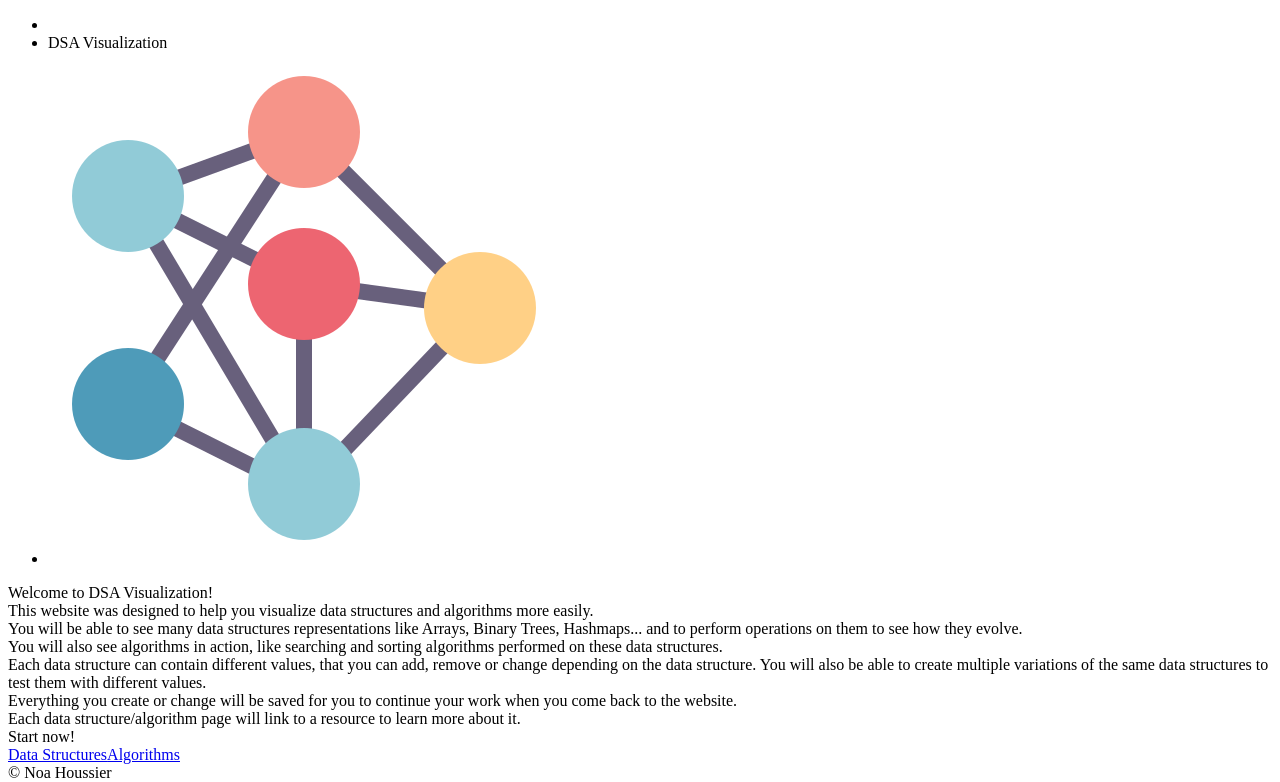
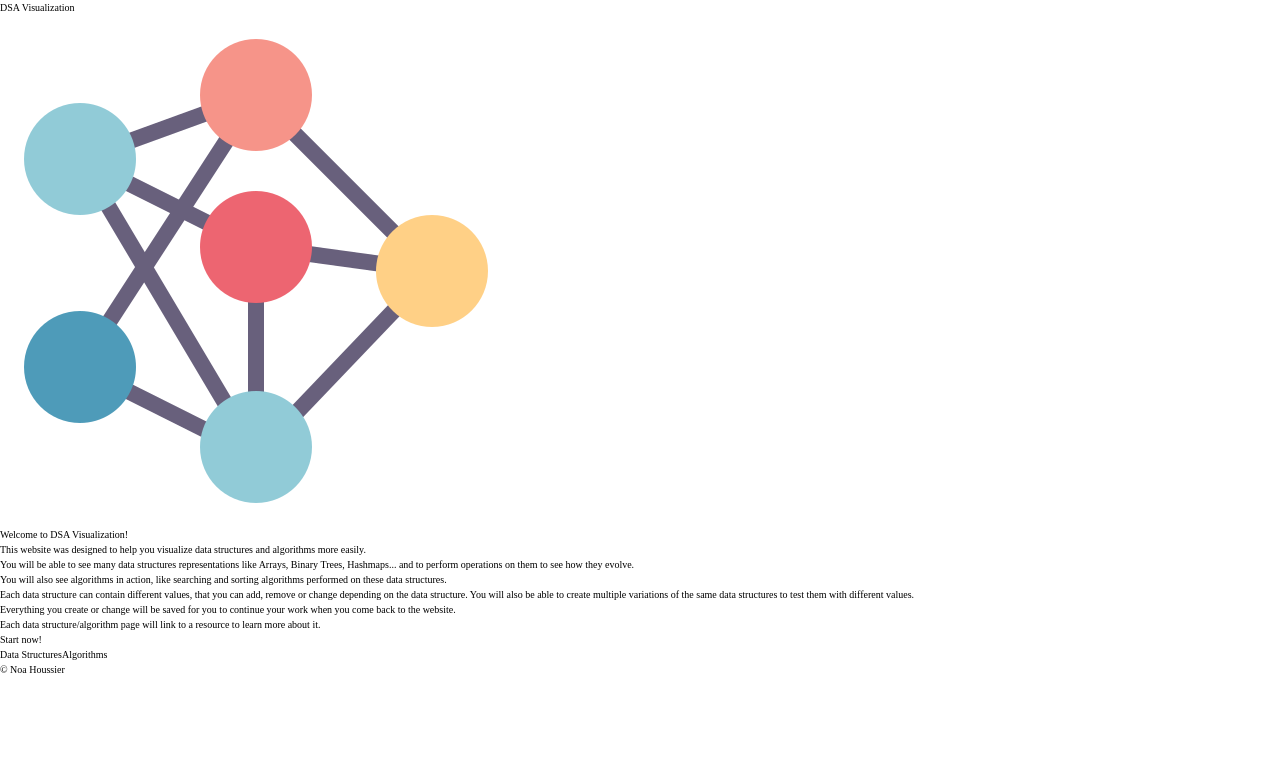
Before and after one commit to NestorNebula/dsa-visualization, a React (Vite) app: page / in a window 1280 px wide. Shown: the top 782 px of the page. Built offline with nearby package versions, Linux system fonts and the light colour scheme.

Commit message:
feat: add GlobalStyle and Theme to the app

```diff
--- a/src/main.tsx
+++ b/src/main.tsx
@@ -3,12 +3,18 @@ import { createRoot } from 'react-dom/client';
 import { createBrowserRouter, RouterProvider } from 'react-router';
 import routes from '@routes/routes';
 import Footer from '@pages/footer/Footer';
+import { ThemeProvider } from 'styled-components';
+import GlobalStyle from '@styles/global-style';
+import theme from '@styles/theme';
 
 const router = createBrowserRouter(routes);
 
 createRoot(document.getElementById('root')!).render(
   <StrictMode>
-    <RouterProvider router={router} />
-    <Footer />
+    <ThemeProvider theme={theme}>
+      <GlobalStyle />
+      <RouterProvider router={router} />
+      <Footer />
+    </ThemeProvider>
   </StrictMode>
 );
```
